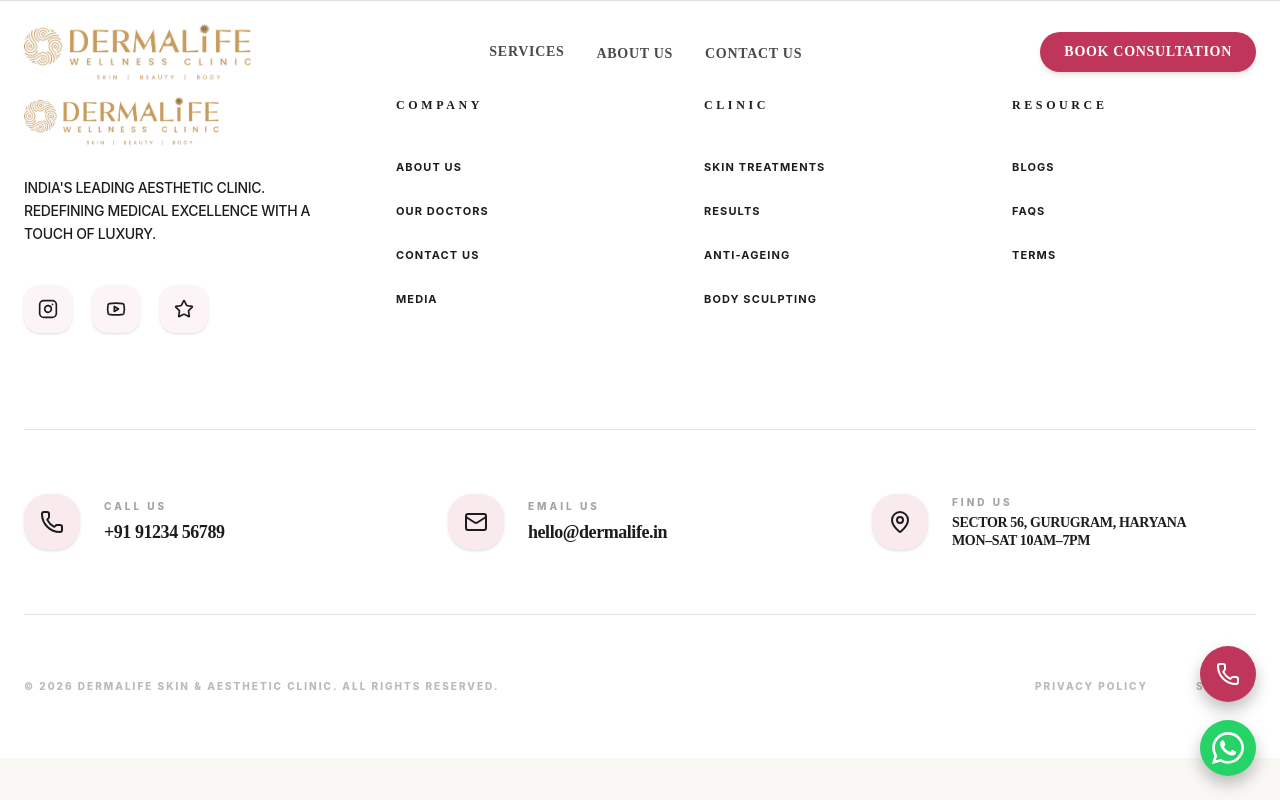
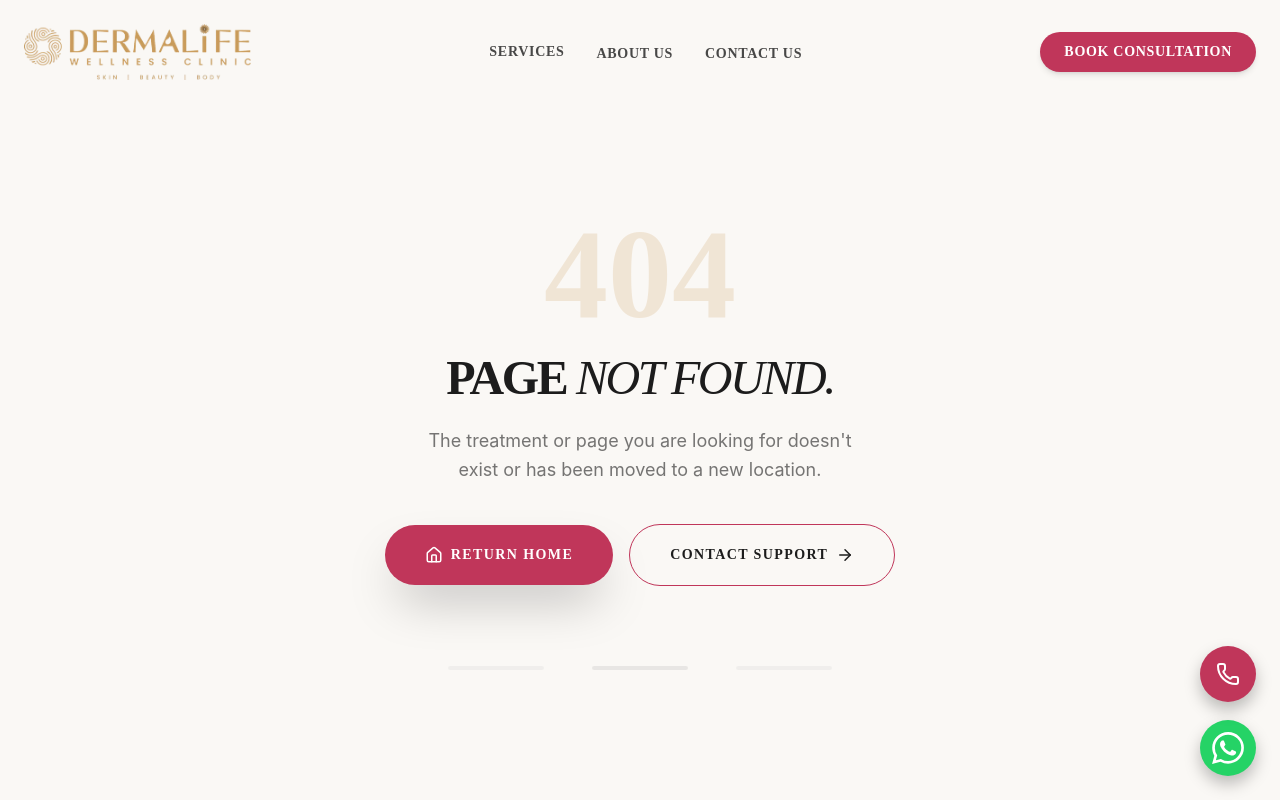
Before and after one commit to raghavluthra10/dermalife-demo, a React (Vite) app: page /aesthetics in a window 1280 px wide. Shown: the top 800 px of the page. Built offline with nearby package versions, Linux system fonts and the light colour scheme.

Commit message:
added PAGENOTFOUND page

```diff
--- a/src/App.tsx
+++ b/src/App.tsx
@@ -13,6 +13,7 @@
 import AboutUs from './pages/AboutUs';
 import ContactUs from './pages/ContactUs';
 import LaserHairReduction from './pages/LaserHairReduction';
+import NotFound from './pages/NotFound';
 
 import WhatsAppButton from './components/WhatsAppButton';
 import PhoneButton from './components/PhoneButton';
@@ -41,6 +42,7 @@
             <Route path="/about" element={<AboutUs />} />
             <Route path="/contact" element={<ContactUs />} />
             <Route path="/services/laser-hair-reduction" element={<LaserHairReduction />} />
+            <Route path="*" element={<NotFound />} />
           </Routes>
         </main>
         <Footer />
--- /dev/null
+++ b/src/pages/NotFound.tsx
@@ -0,0 +1,51 @@
+import { Link } from 'react-router-dom';
+import { motion } from 'motion/react';
+import { Home, ArrowRight } from 'lucide-react';
+
+const NotFound = () => {
+  return (
+    <div className="min-h-screen bg-brand-cream flex items-center justify-center px-6 pt-20">
+      <div className="max-w-xl w-full text-center">
+        <motion.div
+          initial={{ opacity: 0, y: 20 }}
+          animate={{ opacity: 1, y: 0 }}
+          transition={{ duration: 0.8 }}
+        >
+          <span className="text-brand-gold font-primary font-bold text-8xl md:text-9xl opacity-20 block mb-4">404</span>
+          <h1 className="text-3xl md:text-5xl uppercase tracking-tighter mb-6">
+            Page <span className="italic font-normal">not found.</span>
+          </h1>
+          <p className="text-brand-dark/60 text-lg mb-10 leading-relaxed max-w-md mx-auto">
+            The treatment or page you are looking for doesn't exist or has been moved to a new location.
+          </p>
+
+          <div className="flex flex-col sm:flex-row items-center justify-center gap-4">
+            <Link
+              to="/"
+              className="btn-primary w-full sm:w-auto flex items-center gap-2"
+            >
+              <Home size={18} />
+              Return Home
+            </Link>
+            <Link
+              to="/contact"
+              className="btn-outline w-full sm:w-auto flex items-center gap-2"
+            >
+              Contact Support
+              <ArrowRight size={18} />
+            </Link>
+          </div>
+        </motion.div>
+
+        {/* Decorative elements */}
+        <div className="mt-20 flex justify-center gap-12 opacity-10 grayscale">
+          <div className="w-24 h-1 bg-brand-gold rounded-full" />
+          <div className="w-24 h-1 bg-brand-accent rounded-full" />
+          <div className="w-24 h-1 bg-brand-gold rounded-full" />
+        </div>
+      </div>
+    </div>
+  );
+};
+
+export default NotFound;
```
